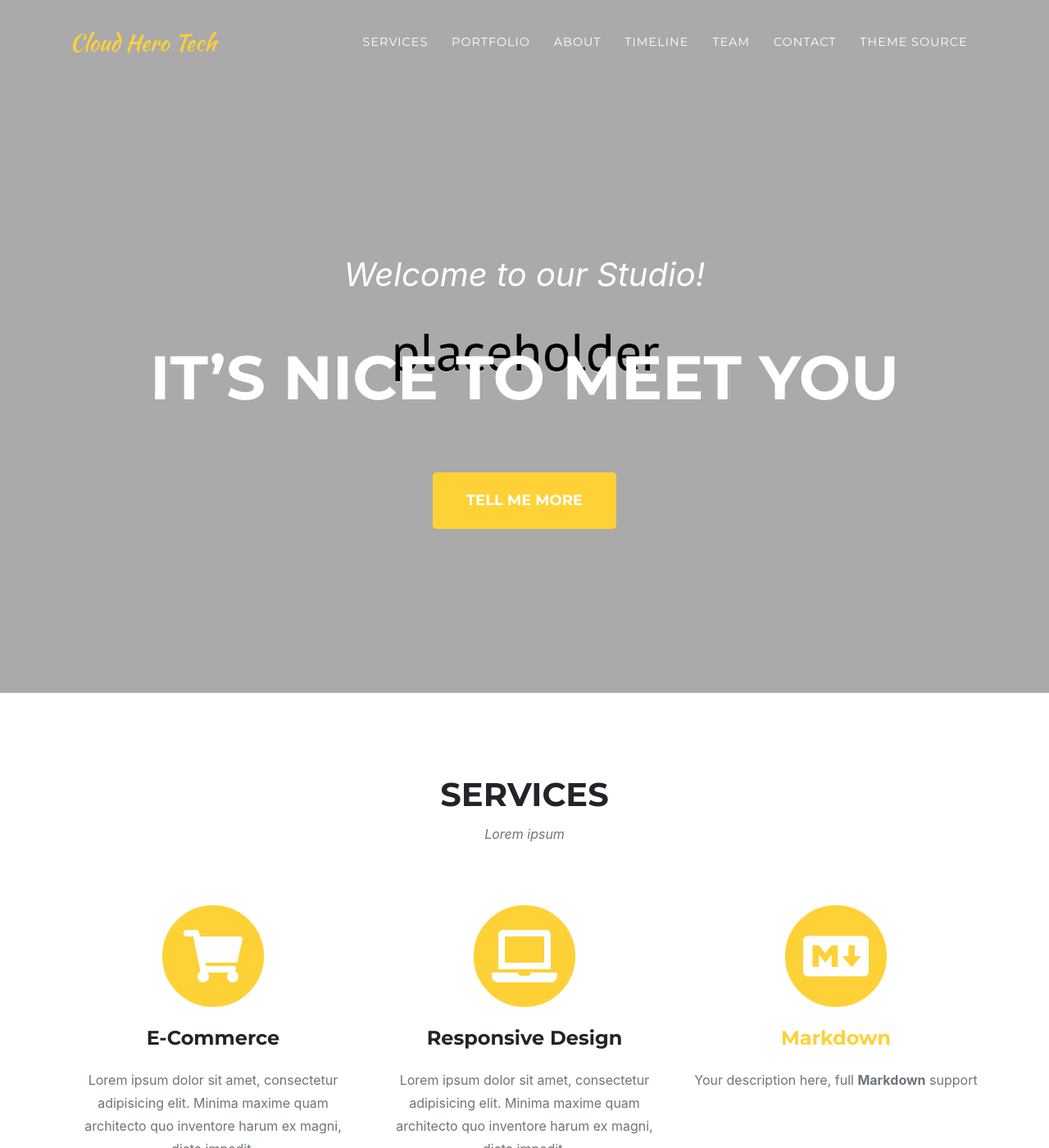
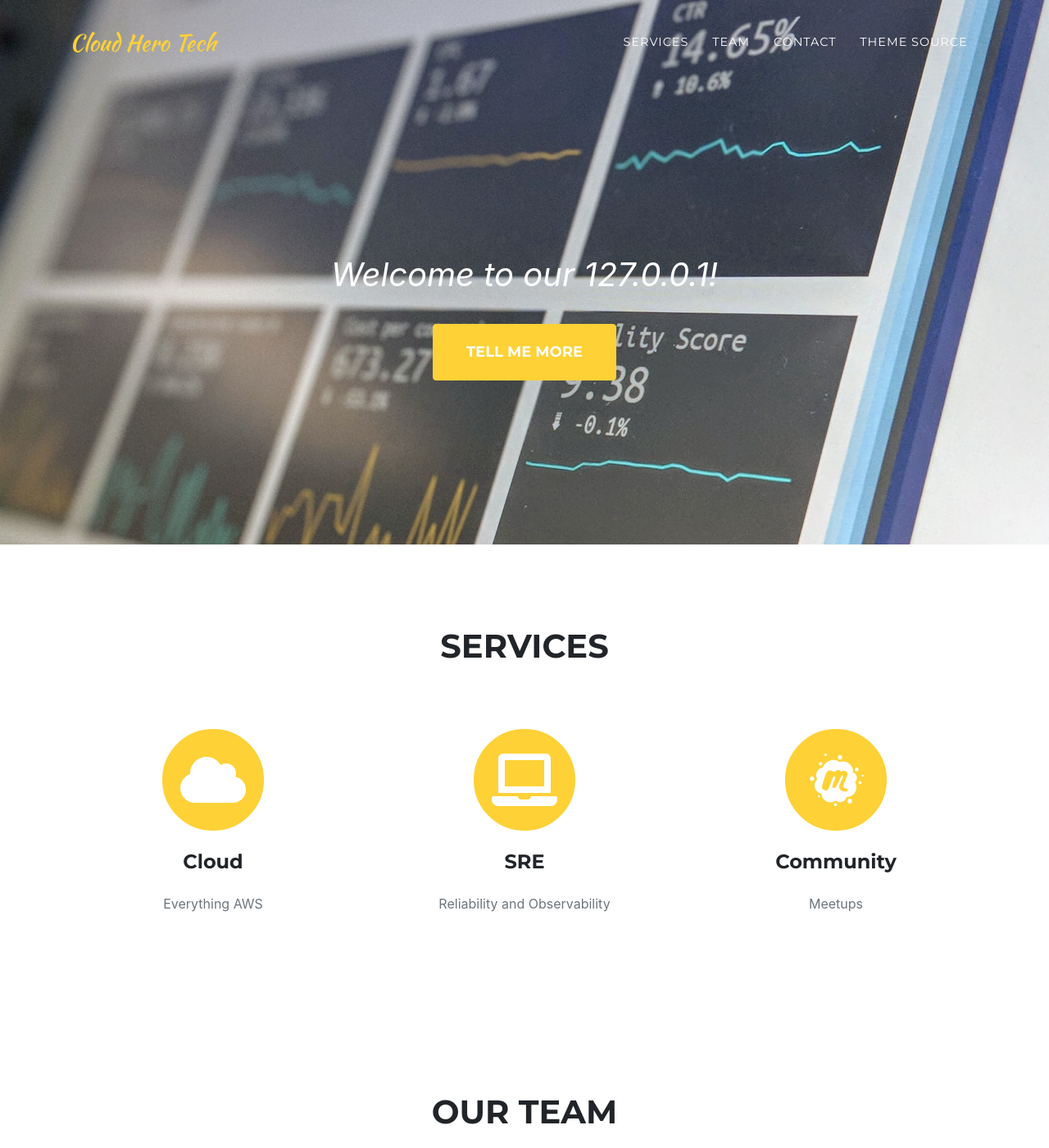
Before and after one commit to franciscoed/cloudhero.github.io, a Jekyll site: the page built from index.md, in a window 1280 px wide and 1400 px high. Shown: the whole window at 82% size. Built offline with Jekyll 4.4.1, drawn with Linux system fonts in a browser that asks for light colours; some web fonts are replaced; some of the changed text lies outside the part shown.

Commit message:
first version

```diff
--- a/_config.yml
+++ b/_config.yml
@@ -13,8 +13,8 @@
 
 theme: jekyll-agency
 
-url    : "" # the base hostname & protocol for your site, e.g. http://example.com
-baseurl: "" # the subpath of your site, e.g. /blog
+url    : "http://www.clouhero.com.br" # the base hostname & protocol for your site, e.g. http://example.com
+baseurl: "/" # the subpath of your site, e.g. /blog
 
 title      : Cloud Hero Tech
 email      : contato+website@cloudhero.com.br #this is also the email contact forms will go to
@@ -36,4 +36,4 @@ markdown: kramdown
 
 # Uncomment following line to use Formspree form ID based URL instead of email based URL
 # Details: https://help.formspree.io/hc/en-us/articles/360017735154-How-to-prevent-spam
-# formspree_form_path: "f/a_form_id"
+formspree_form_path: "f/xvolopqv"
--- a/_data/sitetext.yml
+++ b/_data/sitetext.yml
@@ -11,95 +11,95 @@
 # -----------------
 en: &DEFAULT_EN
   header:
-    title: Welcome to our Studio!
-    text: It's Nice To Meet You
+    title: Welcome to our 127.0.0.1!
+    text:
     button: Tell Me More
     buttonlink: "#services"
 
   services:
     title: "Services"
-    text: "Lorem ipsum"
+    text: ""
     section: services
     list:
-      - title: "E-Commerce"
-        desc: "Lorem ipsum dolor sit amet, consectetur adipisicing elit. Minima maxime quam architecto quo inventore harum ex magni, dicta impedit."
-        icon: fas fa-shopping-cart #find more at https://fontawesome.com/icons
-      - title: "Responsive Design"
-        desc: "Lorem ipsum dolor sit amet, consectetur adipisicing elit. Minima maxime quam architecto quo inventore harum ex magni, dicta impedit."
+      - title: "Cloud"
+        desc: "Everything AWS"
+        icon: fas fa-cloud #find more at https://fontawesome.com/icons
+      - title: "SRE"
+        desc: "Reliability and Observability"
         icon: fas fa-laptop
-      - title: "[Markdown](https://en.wikipedia.org/wiki/Markdown)"
-        desc: "Your description here, full **Markdown** support"
-        icon: fab fa-markdown
+      - title: "Community"
+        desc: "Meetups"
+        icon: fab fa-meetup
 
-  portfolio:
-    title: "Portfolio"
-    text: "Lorem ipsum dolor sit amet consectetur."
-    section: portfolio
-    closebutton: "Close Project"
+  # portfolio:
+  #   title: "Portfolio"
+  #   text: "Lorem ipsum dolor sit amet consectetur."
+  #   section: portfolio
+  #   closebutton: "Close Project"
 
-  timeline:
-    title: "Timeline"
-    text: "Lorem ipsum timeline"
-    section: timeline
-    # left is the default
-    #start_align: "left"
-    events:
-      - title: "Our Humble Beginnings"
-        year: "2009-2011"
-        desc: "Lorem ipsum dolor sit amet, consectetur adipisicing elit. Sunt ut voluptatum eius sapiente, totam reiciendis temporibus qui quibusdam, recusandae sit vero unde, sed, incidunt et ea quo dolore laudantium consectetur!"
-        image: assets/img/timeline/1.jpg
-        alt:
-      - title: "An Agency is Born"
-        year: "March 2011"
-        desc: "Lorem ipsum dolor sit amet, consectetur adipisicing elit. Sunt ut voluptatum eius sapiente, totam reiciendis temporibus qui quibusdam, recusandae sit vero unde, sed, incidunt et ea quo dolore laudantium consectetur!"
-        image: assets/img/timeline/2.jpg
-        alt:
-      - title: "Jekyll Theme is created"
-        year: "2019"
-        desc: "Ravi Riley converted Agency, a Bootstrap-based theme, into a Jekyll theme. The Jekyll theme can be installed as a Ruby gem, or remotely. For more information, visit the documentation."
-        image: assets/img/timeline/3.jpg
-        alt: image alt text
-      - title: "Title"
-        year: "2009-2011"
-        desc: "Your description here, **Markdown** is fully supported."
-        image: assets/img/timeline/4.jpg
-        alt:
-        # you can enforce the alignment
-        align: right
-    end: "Be Part <br> of Our <br> Story!"
+  # timeline:
+  #   title: "Timeline"
+  #   text: "Lorem ipsum timeline"
+  #   section: timeline
+  #   # left is the default
+  #   #start_align: "left"
+  #   events:
+  #     - title: "Our Humble Beginnings"
+  #       year: "2009-2011"
+  #       desc: "Lorem ipsum dolor sit amet, consectetur adipisicing elit. Sunt ut voluptatum eius sapiente, totam reiciendis temporibus qui quibusdam, recusandae sit vero unde, sed, incidunt et ea quo dolore laudantium consectetur!"
+  #       image: assets/img/timeline/1.jpg
+  #       alt:
+  #     - title: "An Agency is Born"
+  #       year: "March 2011"
+  #       desc: "Lorem ipsum dolor sit amet, consectetur adipisicing elit. Sunt ut voluptatum eius sapiente, totam reiciendis temporibus qui quibusdam, recusandae sit vero unde, sed, incidunt et ea quo dolore laudantium consectetur!"
+  #       image: assets/img/timeline/2.jpg
+  #       alt:
+  #     - title: "Jekyll Theme is created"
+  #       year: "2019"
+  #       desc: "Ravi Riley converted Agency, a Bootstrap-based theme, into a Jekyll theme. The Jekyll theme can be installed as a Ruby gem, or remotely. For more information, visit the documentation."
+  #       image: assets/img/timeline/3.jpg
+  #       alt: image alt text
+  #     - title: "Title"
+  #       year: "2009-2011"
+  #       desc: "Your description here, **Markdown** is fully supported."
+  #       image: assets/img/timeline/4.jpg
+  #       alt:
+  #       # you can enforce the alignment
+  #       align: right
+  #   end: "Be Part <br> of Our <br> Story!"
 
-  about:
-    title: "About Us"
-    text: "our story"
-    body: "Lorem ipsum dolor sit amet, consectetur adipisicing elit. Aut eaque, laboriosam veritatis, quos non quis ad perspiciatis, totam corporis ea, alias ut unde. **Markdown** supported."
-    section: about
+  # about:
+  #   title: "About Us"
+  #   text: "our story"
+  #   body: "Lorem ipsum dolor sit amet, consectetur adipisicing elit. Aut eaque, laboriosam veritatis, quos non quis ad perspiciatis, totam corporis ea, alias ut unde. **Markdown** supported."
+  #   section: about
 
-  clients:
-    section: clients
-    max-height: 100px
-    horizontal-scrolling: "" #"yes/no"
-    list:
-      - title: "envato"
-        url: https://github.com/raviriley/agency-jekyll-theme
-        logo: assets/img/clients/envato.jpg
-      - title: "designmodo"
-        url: https://github.com/raviriley/agency-jekyll-theme
-        logo: assets/img/clients/designmodo.jpg
-      - title: "themeforest"
-        url: https://github.com/raviriley/agency-jekyll-theme
-        logo: assets/img/clients/themeforest.jpg
-      - title: "Creative Market"
-        url: https://github.com/raviriley/agency-jekyll-theme
-        logo: assets/img/clients/creative-market.jpg
+  # clients:
+  #   section: clients
+  #   max-height: 100px
+  #   horizontal-scrolling: "" #"yes/no"
+  #   list:
+  #     - title: "envato"
+  #       url: https://github.com/raviriley/agency-jekyll-theme
+  #       logo: assets/img/clients/envato.jpg
+  #     - title: "designmodo"
+  #       url: https://github.com/raviriley/agency-jekyll-theme
+  #       logo: assets/img/clients/designmodo.jpg
+  #     - title: "themeforest"
+  #       url: https://github.com/raviriley/agency-jekyll-theme
+  #       logo: assets/img/clients/themeforest.jpg
+  #     - title: "Creative Market"
+  #       url: https://github.com/raviriley/agency-jekyll-theme
+  #       logo: assets/img/clients/creative-market.jpg
 
   team:
-    title: "OUR AMAZING TEAM"
-    text: "Lorem ipsum dolor sit amet consectetur."
-    subtext: Lorem ipsum dolor sit amet, consectetur adipisicing elit. Aut eaque, laboriosam veritatis, quos non quis ad perspiciatis, totam corporis ea, alias ut unde. **Markdown** supported.
+    title: "OUR TEAM"
+    text: ""
+    subtext:
     section: team
     people:
-      - name: "Kay Garland"
-        role: "Lead Designer"
+      - name: "Francisco Edilton"
+        role: "SRE"
         image: assets/img/team/500x500.jpg
         social:
           - url: https://twitter.com
@@ -108,18 +108,8 @@ en: &DEFAULT_EN
             icon: fab fa-facebook-f
           - url: https://linkedin.com
             icon: fab fa-linkedin-in
-      - name: "Larry Parker"
-        role: "Lead Marketer"
-        image: assets/img/team/2.jpg
-        social:
-          - url: https://twitter.com
-            icon: fab fa-twitter
-          - url: https://facebook.com
-            icon: fab fa-facebook-f
-          - url: https://linkedin.com
-            icon: fab fa-linkedin-in
-      - name: "Diana Perterson"
-        role: "Lead Developer"
+      - name: "Aline Ripoli"
+        role: "QA"
         image: assets/img/team/500x500.jpg
         social:
           - url: https://twitter.com
@@ -128,10 +118,20 @@ en: &DEFAULT_EN
             icon: fab fa-facebook-f
           - url: https://linkedin.com
             icon: fab fa-linkedin-in
+      # - name: "Diana Perterson"
+      #   role: "Lead Developer"
+      #   image: assets/img/team/500x500.jpg
+      #   social:
+      #     - url: https://twitter.com
+      #       icon: fab fa-twitter
+      #     - url: https://facebook.com
+      #       icon: fab fa-facebook-f
+      #     - url: https://linkedin.com
+      #       icon: fab fa-linkedin-in
 
   contact:
     title: "Contact Us"
-    text: "Lorem ipsum or call 123456789"
+    text: "Please fill up the form below!"
     section: contact
     name: "Name*"
     name-validation: "Please enter your name."
@@ -144,19 +144,19 @@ en: &DEFAULT_EN
     subject: "Contact Form Submission"
     submit: "Send Message"
 
-  footer:
-    legal: "Privacy Policy"
-    social:
-      - url: https://twitter.com
-        icon: "fab fa-twitter"
-      - url: https://facebook.com
-        icon: "fab fa-facebook-f"
-      - url: https://linkedin.com
-        icon: "fab fa-linkedin-in"
-      - url: https://github.com/raviriley/agency-jekyll-theme
-        icon: "fab fa-github"
-      - url: https://instagram.com
-        icon: "fab fa-instagram"
+  # footer:
+  #   legal: "Privacy Policy"
+  #   social:
+  #     - url: https://twitter.com
+  #       icon: "fab fa-twitter"
+  #     - url: https://facebook.com
+  #       icon: "fab fa-facebook-f"
+  #     - url: https://linkedin.com
+  #       icon: "fab fa-linkedin-in"
+  #     - url: https://github.com/raviriley/agency-jekyll-theme
+  #       icon: "fab fa-github"
+  #     - url: https://instagram.com
+  #       icon: "fab fa-instagram"
 en-US:
   <<: *DEFAULT_EN
 en-CA:
@@ -167,156 +167,156 @@ en-AU:
   <<: *DEFAULT_EN
 
 # Spanish
-# -------
-es: &DEFAULT_ES
-  header:
-    title: ¡Bienvenido a nuestro Estudio!
-    text: Es un placer conocerle
-    button: Ver más
-    buttonlink: "#servicios"
+# # -------
+# es: &DEFAULT_ES
+#   header:
+#     title: ¡Bienvenido a nuestro Estudio!
+#     text: Es un placer conocerle
+#     button: Ver más
+#     buttonlink: "#servicios"
 
-  services:
-    title: "Servicios"
-    text: "Lorem ipsum"
-    section: servicios
-    list:
-      - title: "Comercio Electrónico"
-        desc: "Lorem ipsum dolor sit amet, consectetur adipisicing elit. Minima maxime quam architecto quo inventore harum ex magni, dicta impedit."
-        icon: fas fa-shopping-cart #find more at https://fontawesome.com/icons
-      - title: "Diseño Responsivo"
-        desc: "Lorem ipsum dolor sit amet, consectetur adipisicing elit. Minima maxime quam architecto quo inventore harum ex magni, dicta impedit."
-        icon: fas fa-laptop
-      - title: "[Markdown](https://en.wikipedia.org/wiki/Markdown)"
-        desc: "Su descripción aquí, soporte completo de **Markdown**"
-        icon: fab fa-markdown
+#   services:
+#     title: "Servicios"
+#     text: "Lorem ipsum"
+#     section: servicios
+#     list:
+#       - title: "Comercio Electrónico"
+#         desc: "Lorem ipsum dolor sit amet, consectetur adipisicing elit. Minima maxime quam architecto quo inventore harum ex magni, dicta impedit."
+#         icon: fas fa-shopping-cart #find more at https://fontawesome.com/icons
+#       - title: "Diseño Responsivo"
+#         desc: "Lorem ipsum dolor sit amet, consectetur adipisicing elit. Minima maxime quam architecto quo inventore harum ex magni, dicta impedit."
+#         icon: fas fa-laptop
+#       - title: "[Markdown](https://en.wikipedia.org/wiki/Markdown)"
+#         desc: "Su descripción aquí, soporte completo de **Markdown**"
+#         icon: fab fa-markdown
 
-  portfolio:
-    title: "Portafolio"
-    text: "Lorem ipsum dolor sit amet consectetur."
-    section: portafolio
-    closebutton: "Cerrar Proyecto"
+#   portfolio:
+#     title: "Portafolio"
+#     text: "Lorem ipsum dolor sit amet consectetur."
+#     section: portafolio
+#     closebutton: "Cerrar Proyecto"
 
-  timeline:
-    title: "Cronología"
-    text: "Lorem ipsum timeline"
-    section: cronologia
-    # left is the default
-    #start_align: "left"
-    events:
-      - title: "Nuestro Humilde Comienzo"
-        year: "2009-2011"
-        desc: "Lorem ipsum dolor sit amet, consectetur adipisicing elit. Sunt ut voluptatum eius sapiente, totam reiciendis temporibus qui quibusdam, recusandae sit vero unde, sed, incidunt et ea quo dolore laudantium consectetur!"
-        image: assets/img/timeline/1.jpg
-        alt:
-      - title: "Una Agencia nace"
-        year: "March 2011"
-        desc: "Lorem ipsum dolor sit amet, consectetur adipisicing elit. Sunt ut voluptatum eius sapiente, totam reiciendis temporibus qui quibusdam, recusandae sit vero unde, sed, incidunt et ea quo dolore laudantium consectetur!"
-        image: assets/img/timeline/2.jpg
-        alt:
-      - title: "La plantilla Jekyll es creada"
-        year: "2019"
-        desc: "Ravi Riley convirtió Agency, una plantilla basada en Bootstrap, en una plantilla de Jekyll. La plantilla Jekyll puede ser instalada commo una gema de Ruby (Ruby gem) o remotamente. Para más información, visite la documentación."
-        image: assets/img/timeline/3.jpg
-        alt: image alt text
-      - title: "Título"
-        year: "2009-2011"
-        desc: "Su descripción aquí, **Markdown** es soportado completamente."
-        image: assets/img/timeline/4.jpg
-        alt:
-        # you can enforce the alignment
-        align: right
-    end: "¡Se parte <br> de Nuestra <br> Historia!"
+#   timeline:
+#     title: "Cronología"
+#     text: "Lorem ipsum timeline"
+#     section: cronologia
+#     # left is the default
+#     #start_align: "left"
+#     events:
+#       - title: "Nuestro Humilde Comienzo"
+#         year: "2009-2011"
+#         desc: "Lorem ipsum dolor sit amet, consectetur adipisicing elit. Sunt ut voluptatum eius sapiente, totam reiciendis temporibus qui quibusdam, recusandae sit vero unde, sed, incidunt et ea quo dolore laudantium consectetur!"
+#         image: assets/img/timeline/1.jpg
+#         alt:
+#       - title: "Una Agencia nace"
+#         year: "March 2011"
+#         desc: "Lorem ipsum dolor sit amet, consectetur adipisicing elit. Sunt ut voluptatum eius sapiente, totam reiciendis temporibus qui quibusdam, recusandae sit vero unde, sed, incidunt et ea quo dolore laudantium consectetur!"
+#         image: assets/img/timeline/2.jpg
+#         alt:
+#       - title: "La plantilla Jekyll es creada"
+#         year: "2019"
+#         desc: "Ravi Riley convirtió Agency, una plantilla basada en Bootstrap, en una plantilla de Jekyll. La plantilla Jekyll puede ser instalada commo una gema de Ruby (Ruby gem) o remotamente. Para más información, visite la documentación."
+#         image: assets/img/timeline/3.jpg
+#         alt: image alt text
+#       - title: "Título"
+#         year: "2009-2011"
+#         desc: "Su descripción aquí, **Markdown** es soportado completamente."
+#         image: assets/img/timeline/4.jpg
+#         alt:
+#         # you can enforce the alignment
+#         align: right
+#     end: "¡Se parte <br> de Nuestra <br> Historia!"
 
-  about:
-    title: "Sobre nosotros"
-    text: "nuestra historia"
-    body: "Lorem ipsum dolor sit amet, consectetur adipisicing elit. Aut eaque, laboriosam veritatis, quos non quis ad perspiciatis, totam corporis ea, alias ut unde. **Markdown** supported."
-    section: nosotros
+#   about:
+#     title: "Sobre nosotros"
+#     text: "nuestra historia"
+#     body: "Lorem ipsum dolor sit amet, consectetur adipisicing elit. Aut eaque, laboriosam veritatis, quos non quis ad perspiciatis, totam corporis ea, alias ut unde. **Markdown** supported."
+#     section: nosotros
 
-  clients:
-    section: clientes
-    max-height: 100px
-    horizontal-scrolling: "" #"yes/no"
-    list:
-      - title: "envato"
-        url: https://github.com/raviriley/agency-jekyll-theme
-        logo: assets/img/clients/envato.jpg
-      - title: "designmodo"
-        url: https://github.com/raviriley/agency-jekyll-theme
-        logo: assets/img/clients/designmodo.jpg
-      - title: "themeforest"
-        url: https://github.com/raviriley/agency-jekyll-theme
-        logo: assets/img/clients/themeforest.jpg
-      - title: "Creative Market"
-        url: https://github.com/raviriley/agency-jekyll-theme
-        logo: assets/img/clients/creative-market.jpg
+#   clients:
+#     section: clientes
+#     max-height: 100px
+#     horizontal-scrolling: "" #"yes/no"
+#     list:
+#       - title: "envato"
+#         url: https://github.com/raviriley/agency-jekyll-theme
+#         logo: assets/img/clients/envato.jpg
+#       - title: "designmodo"
+#         url: https://github.com/raviriley/agency-jekyll-theme
+#         logo: assets/img/clients/designmodo.jpg
+#       - title: "themeforest"
+#         url: https://github.com/raviriley/agency-jekyll-theme
+#         logo: assets/img/clients/themeforest.jpg
+#       - title: "Creative Market"
+#         url: https://github.com/raviriley/agency-jekyll-theme
+#         logo: assets/img/clients/creative-market.jpg
 
-  team:
-    title: "NUESTRO INCREÍBLE EQUIPO"
-    text: "Lorem ipsum dolor sit amet consectetur."
-    subtext: Lorem ipsum dolor sit amet, consectetur adipisicing elit. Aut eaque, laboriosam veritatis, quos non quis ad perspiciatis, totam corporis ea, alias ut unde. **Markdown** supported.
-    section: equipo
-    people:
-      - name: "Kay Garland"
-        role: "Lead Designer"
-        image: assets/img/team/500x500.jpg
-        social:
-          - url: https://twitter.com
-            icon: fab fa-twitter
-          - url: https://facebook.com
-            icon: fab fa-facebook-f
-          - url: https://linkedin.com
-            icon: fab fa-linkedin-in
-      - name: "Larry Parker"
-        role: "Lead Marketer"
-        image: assets/img/team/2.jpg
-        social:
-          - url: https://twitter.com
-            icon: fab fa-twitter
-          - url: https://facebook.com
-            icon: fab fa-facebook-f
-          - url: https://linkedin.com
-            icon: fab fa-linkedin-in
-      - name: "Diana Perterson"
-        role: "Lead Developer"
-        image: assets/img/team/500x500.jpg
-        social:
-          - url: https://twitter.com
-            icon: fab fa-twitter
-          - url: https://facebook.com
-            icon: fab fa-facebook-f
-          - url: https://linkedin.com
-            icon: fab fa-linkedin-in
+#   team:
+#     title: "NUESTRO INCREÍBLE EQUIPO"
+#     text: "Lorem ipsum dolor sit amet consectetur."
+#     subtext: Lorem ipsum dolor sit amet, consectetur adipisicing elit. Aut eaque, laboriosam veritatis, quos non quis ad perspiciatis, totam corporis ea, alias ut unde. **Markdown** supported.
+#     section: equipo
+#     people:
+#       - name: "Kay Garland"
+#         role: "Lead Designer"
+#         image: assets/img/team/500x500.jpg
+#         social:
+#           - url: https://twitter.com
+#             icon: fab fa-twitter
+#           - url: https://facebook.com
+#             icon: fab fa-facebook-f
+#           - url: https://linkedin.com
+#             icon: fab fa-linkedin-in
+#       - name: "Larry Parker"
+#         role: "Lead Marketer"
+#         image: assets/img/team/2.jpg
+#         social:
+#           - url: https://twitter.com
+#             icon: fab fa-twitter
+#           - url: https://facebook.com
+#             icon: fab fa-facebook-f
+#           - url: https://linkedin.com
+#             icon: fab fa-linkedin-in
+#       - name: "Diana Perterson"
+#         role: "Lead Developer"
+#         image: assets/img/team/500x500.jpg
+#         social:
+#           - url: https://twitter.com
+#             icon: fab fa-twitter
+#           - url: https://facebook.com
+#             icon: fab fa-facebook-f
+#           - url: https://linkedin.com
+#             icon: fab fa-linkedin-in
 
-  contact:
-    title: "Contáctenos"
-    text: "Lorem ipsum or call 123456789"
-    section: contacto
-    name: "Nombre*"
-    name-validation: "Por favor ingrese su nombre."
-    email: "Correo Electrónico*"
-    email-validation: "Por favor ingrese su correo electrónico."
-    phone: "Número Telefónico*"
-    phone-validation: "Por favor ingrese su número telefónico."
-    message: "Mensaje*"
-    message-validation: "Por favor escriba un mensaje."
-    subject: "Envío del formulario de contacto"
-    submit: "Enviar Mensaje"
+#   contact:
+#     title: "Contáctenos"
+#     text: "Lorem ipsum or call 123456789"
+#     section: contacto
+#     name: "Nombre*"
+#     name-validation: "Por favor ingrese su nombre."
+#     email: "Correo Electrónico*"
+#     email-validation: "Por favor ingrese su correo electrónico."
+#     phone: "Número Telefónico*"
+#     phone-validation: "Por favor ingrese su número telefónico."
+#     message: "Mensaje*"
+#     message-validation: "Por favor escriba un mensaje."
+#     subject: "Envío del formulario de contacto"
+#     submit: "Enviar Mensaje"
 
-  footer:
-    legal: "Política de Privacidad"
-    social:
-      - url: https://twitter.com
-        icon: "fab fa-twitter"
-      - url: https://facebook.com
-        icon: "fab fa-facebook-f"
-      - url: https://linkedin.com
-        icon: "fab fa-linkedin-in"
-      - url: https://github.com/raviriley/agency-jekyll-theme
-        icon: "fab fa-github"
-      - url: https://instagram.com
-        icon: "fab fa-instagram"
-es-ES:
-  <<: *DEFAULT_ES
-es-CO:
-  <<: *DEFAULT_ES
+#   footer:
+#     legal: "Política de Privacidad"
+#     social:
+#       - url: https://twitter.com
+#         icon: "fab fa-twitter"
+#       - url: https://facebook.com
+#         icon: "fab fa-facebook-f"
+#       - url: https://linkedin.com
+#         icon: "fab fa-linkedin-in"
+#       - url: https://github.com/raviriley/agency-jekyll-theme
+#         icon: "fab fa-github"
+#       - url: https://instagram.com
+#         icon: "fab fa-instagram"
+# es-ES:
+#   <<: *DEFAULT_ES
+# es-CO:
+#   <<: *DEFAULT_ES
--- a/_data/style.yml
+++ b/_data/style.yml
@@ -4,7 +4,7 @@
 #black: "#000"
 
 #Image Customization
-header-image: "../img/header.png"
+header-image: "../img/header2.jpg"
 contact-image: "../img/contact.png"
 #Font Awesome icon for portfolio grid when an item is hovered over
 #portfolio-icon: fas fa-expand-arrows-alt fa-3x #default: fas fa-plus fa-3x
--- a/_layouts/home.html
+++ b/_layouts/home.html
@@ -1,12 +1,16 @@
 ---
 layout: default
+
+#{% include about.html %}
+#{% include clients.html %}#
+#
+# {% include portfolio_grid.html %}
+# {% include timeline.html %}
+
 ---
 {% include navheader.html %}
 
 {% include services.html %}
-{% include portfolio_grid.html %}
-{% include about.html %}
-{% include timeline.html %}
+
 {% include team.html %}
-{% include clients.html %}
 {% include contact.html %}
```
Also changed, not shown: _data/navigation.yml (+26 -26 lines), assets/img/header2.jpg (added), 7 other files.
